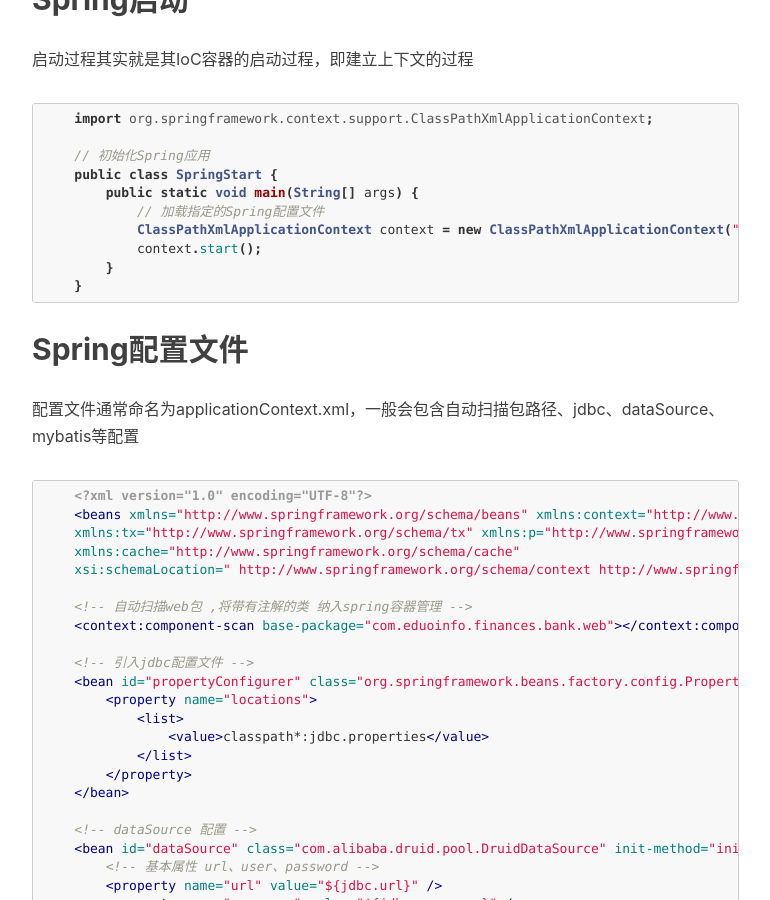
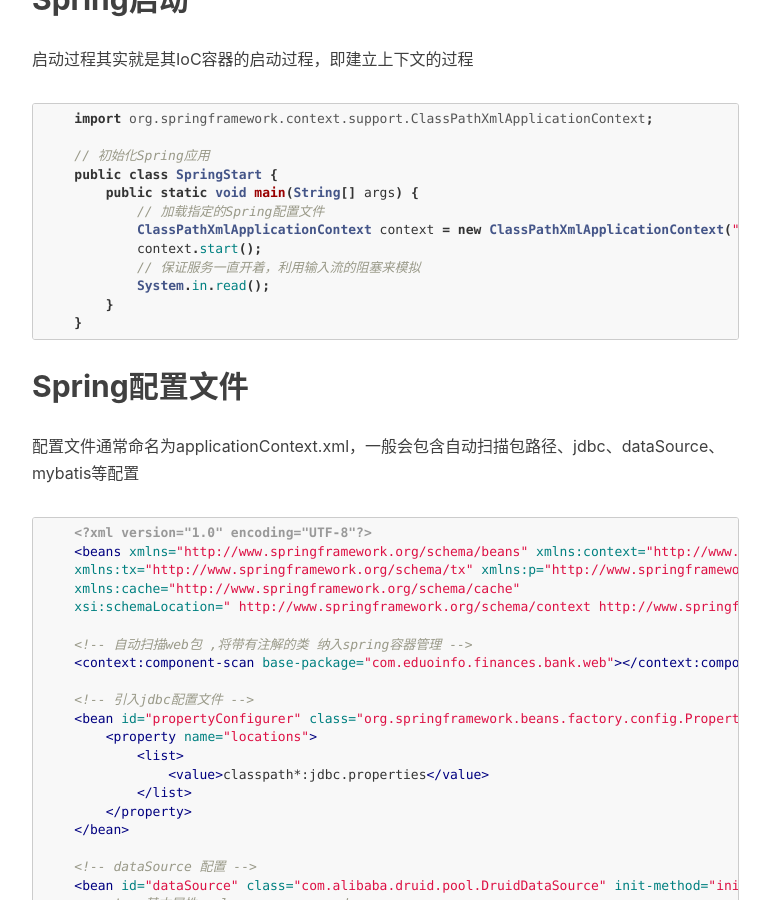
Before and after one commit to bug1024/jeet-blog, a Jekyll site: the page built from _posts/2017-03-13-spring-annotation.md, in a window 1280 px wide and 900 px high, scrolled down 727 px. Shown: the whole window, without its empty margins (233-1003 px from the left). Built offline with Jekyll 4.4.1, drawn with Linux system fonts in a browser that asks for light colours; nearby versions of some CDN libraries; comment, search, counter and statistics services are not loaded.

Commit message:
update post

````diff
--- a/_posts/2017-03-13-spring-annotation.md
+++ b/_posts/2017-03-13-spring-annotation.md
@@ -25,6 +25,8 @@ tags:
             // 加载指定的Spring配置文件
             ClassPathXmlApplicationContext context = new ClassPathXmlApplicationContext("classpath:/META-INF/spring/applicationContext.xml");
             context.start();
+            // 保证服务一直开着，利用输入流的阻塞来模拟
+            System.in.read();
         }
     }
 ```
````
